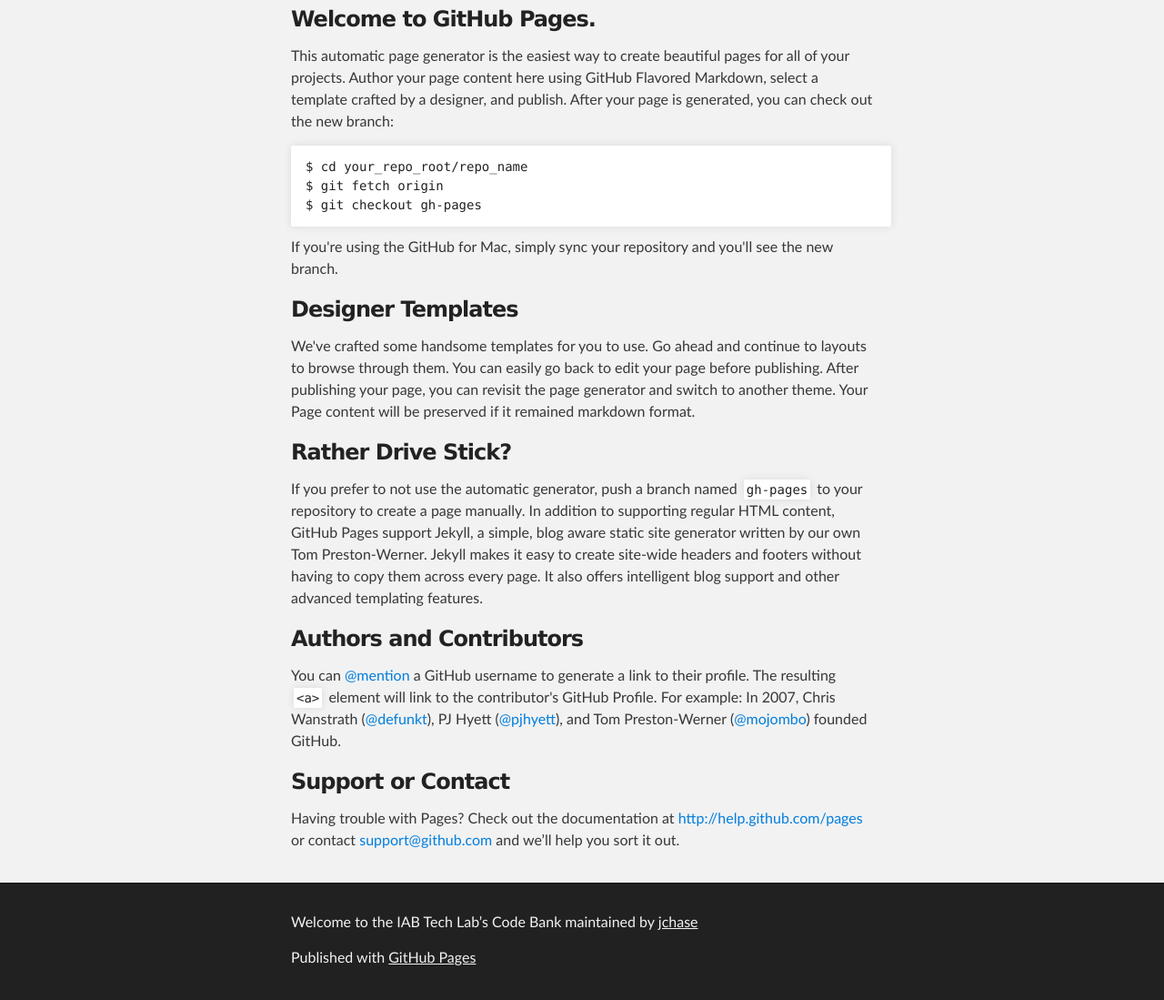
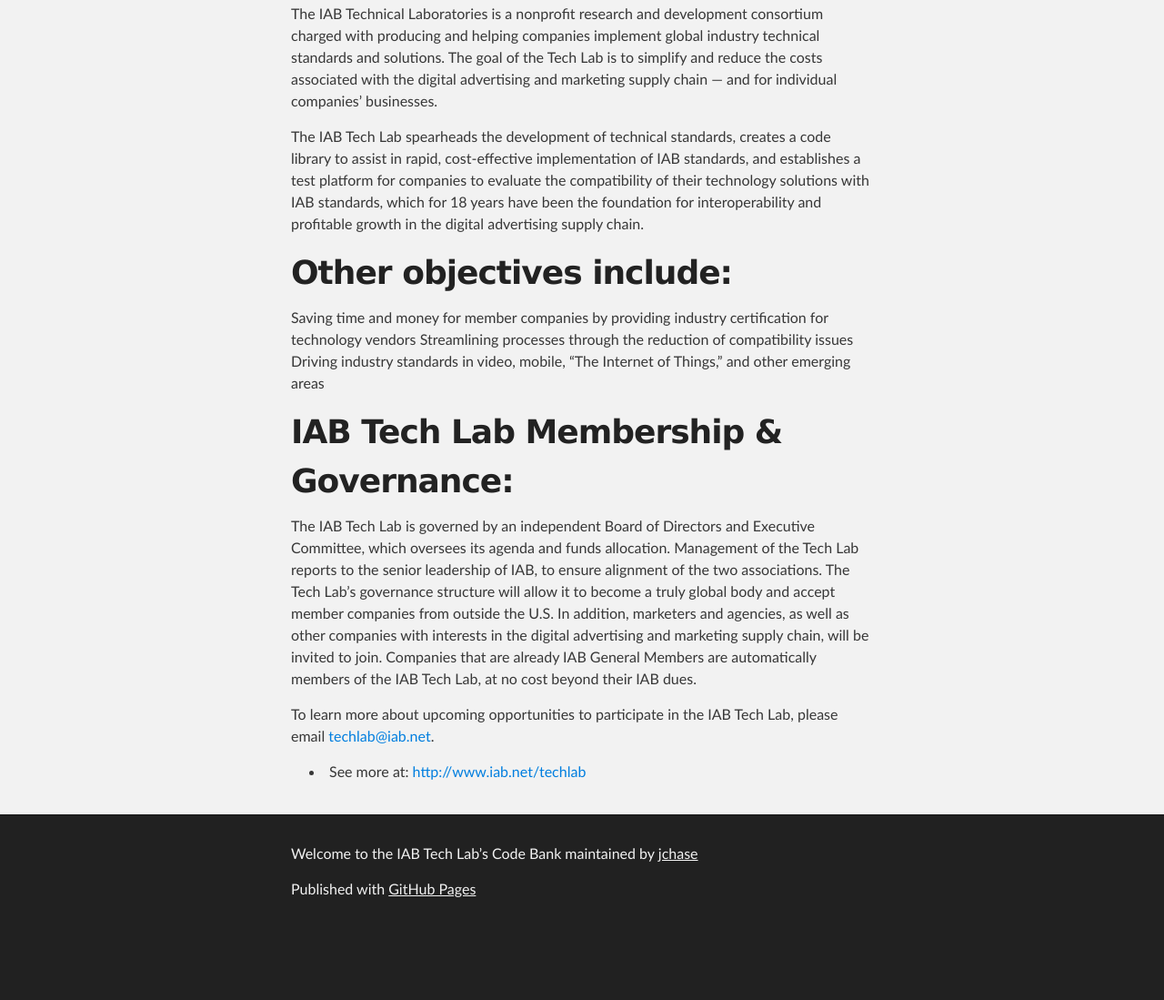
Before and after one commit to jchase/test, a plain HTML site: page index.html in a window 1280 px wide. Shown: the part 356-1455 px from the top of the page at 91% size. After the commit the page ends 1380 px from the top, so only its background shows below. Drawn offline with Linux system fonts and the light colour scheme.

```diff
--- a/index.html
+++ b/index.html
@@ -31,37 +31,28 @@
     <!-- MAIN CONTENT -->
     <div id="main_content_wrap" class="outer">
       <section id="main_content" class="inner">
-        <h3>
-<a name="welcome-to-github-pages" class="anchor" href="#welcome-to-github-pages"><span class="octicon octicon-link"></span></a>Welcome to GitHub Pages.</h3>
+        <p>The IAB Technical Laboratories is a nonprofit research and development consortium charged with producing and helping companies implement global industry technical standards and solutions. The goal of the Tech Lab is to simplify and reduce the costs associated with the digital advertising and marketing supply chain — and for individual companies’ businesses.</p>
 
-<p>This automatic page generator is the easiest way to create beautiful pages for all of your projects. Author your page content here using GitHub Flavored Markdown, select a template crafted by a designer, and publish. After your page is generated, you can check out the new branch:</p>
+<p>The IAB Tech Lab spearheads the development of technical standards, creates a code library to assist in rapid, cost-effective implementation of IAB standards, and establishes a test platform for companies to evaluate the compatibility of their technology solutions with IAB standards, which for 18 years have been the foundation for interoperability and profitable growth in the digital advertising supply chain.</p>
 
-<pre><code>$ cd your_repo_root/repo_name
-$ git fetch origin
-$ git checkout gh-pages
-</code></pre>
+<h1>
+<a name="other-objectives-include" class="anchor" href="#other-objectives-include"><span class="octicon octicon-link"></span></a>Other objectives include:</h1>
 
-<p>If you're using the GitHub for Mac, simply sync your repository and you'll see the new branch.</p>
+<p>Saving time and money for member companies by providing industry certification for technology vendors
+Streamlining processes through the reduction of compatibility issues
+Driving industry standards in video, mobile, “The Internet of Things,” and other emerging areas</p>
 
-<h3>
-<a name="designer-templates" class="anchor" href="#designer-templates"><span class="octicon octicon-link"></span></a>Designer Templates</h3>
+<h1>
+<a name="iab-tech-lab-membership--governance" class="anchor" href="#iab-tech-lab-membership--governance"><span class="octicon octicon-link"></span></a>IAB Tech Lab Membership &amp; Governance:</h1>
 
-<p>We've crafted some handsome templates for you to use. Go ahead and continue to layouts to browse through them. You can easily go back to edit your page before publishing. After publishing your page, you can revisit the page generator and switch to another theme. Your Page content will be preserved if it remained markdown format.</p>
+<p>The IAB Tech Lab is governed by an independent Board of Directors and Executive Committee, which oversees its agenda and funds allocation. Management of the Tech Lab reports to the senior leadership of IAB, to ensure alignment of the two associations. The Tech Lab’s governance structure will allow it to become a truly global body and accept member companies from outside the U.S. In addition, marketers and agencies, as well as other companies with interests in the digital advertising and marketing supply chain, will be invited to join. Companies that are already IAB General Members are automatically members of the IAB Tech Lab, at no cost beyond their IAB dues.</p>
 
-<h3>
-<a name="rather-drive-stick" class="anchor" href="#rather-drive-stick"><span class="octicon octicon-link"></span></a>Rather Drive Stick?</h3>
+<p>To learn more about upcoming opportunities to participate in the IAB Tech Lab, please email <a href="mailto:techlab@iab.net">techlab@iab.net</a>.</p>
 
-<p>If you prefer to not use the automatic generator, push a branch named <code>gh-pages</code> to your repository to create a page manually. In addition to supporting regular HTML content, GitHub Pages support Jekyll, a simple, blog aware static site generator written by our own Tom Preston-Werner. Jekyll makes it easy to create site-wide headers and footers without having to copy them across every page. It also offers intelligent blog support and other advanced templating features.</p>
-
-<h3>
-<a name="authors-and-contributors" class="anchor" href="#authors-and-contributors"><span class="octicon octicon-link"></span></a>Authors and Contributors</h3>
-
-<p>You can <a href="https://github.com/blog/821" class="user-mention">@mention</a> a GitHub username to generate a link to their profile. The resulting <code>&lt;a&gt;</code> element will link to the contributor's GitHub Profile. For example: In 2007, Chris Wanstrath (<a href="https://github.com/defunkt" class="user-mention">@defunkt</a>), PJ Hyett (<a href="https://github.com/pjhyett" class="user-mention">@pjhyett</a>), and Tom Preston-Werner (<a href="https://github.com/mojombo" class="user-mention">@mojombo</a>) founded GitHub.</p>
-
-<h3>
-<a name="support-or-contact" class="anchor" href="#support-or-contact"><span class="octicon octicon-link"></span></a>Support or Contact</h3>
-
-<p>Having trouble with Pages? Check out the documentation at <a href="http://help.github.com/pages">http://help.github.com/pages</a> or contact <a href="mailto:support@github.com">support@github.com</a> and we’ll help you sort it out.</p>
+<ul>
+<li>See more at: <a href="http://www.iab.net/techlab">http://www.iab.net/techlab</a>
+</li>
+</ul>
       </section>
     </div>
 
```
Also changed, not shown: params.json (+1 -1 lines).
